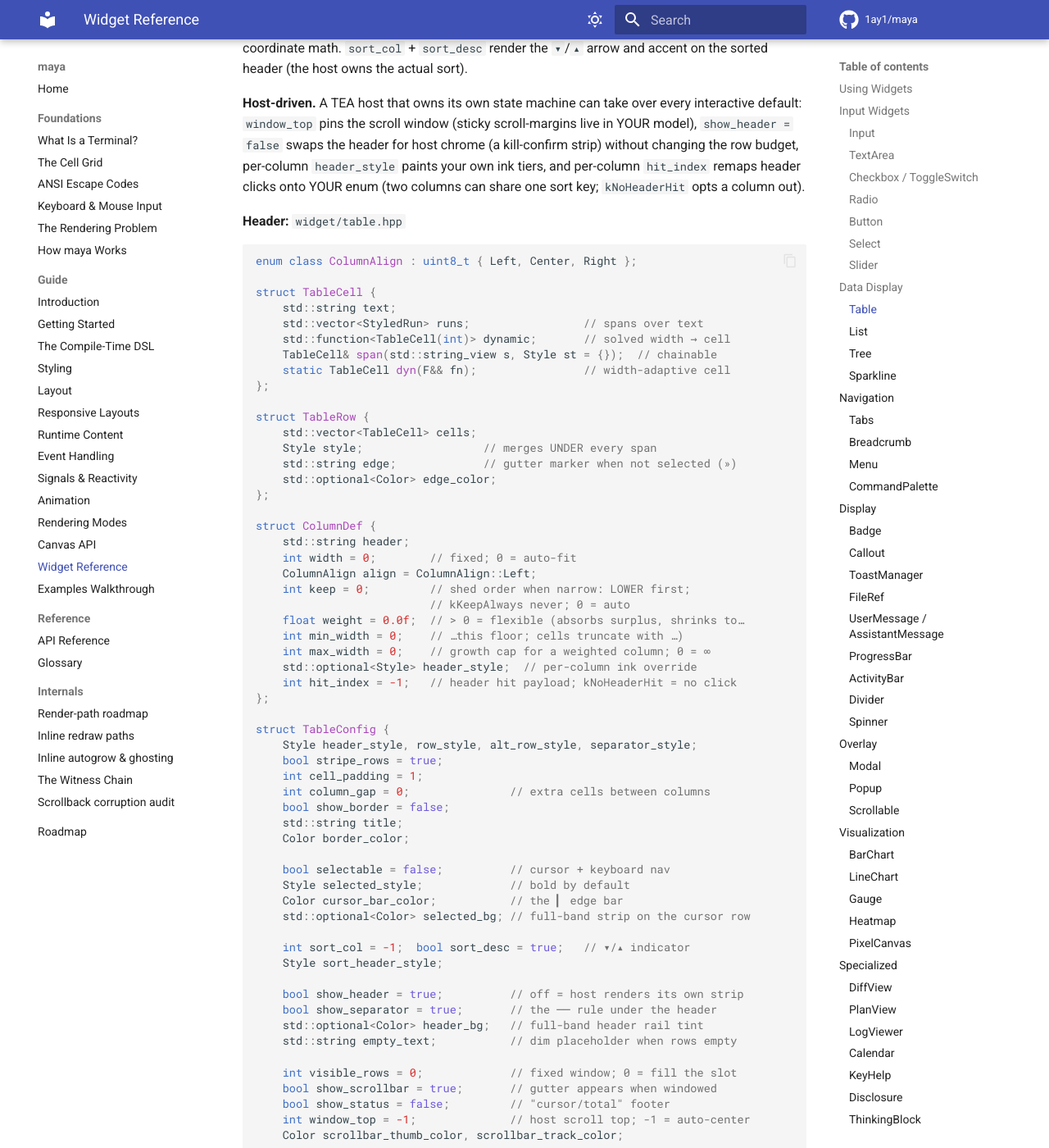
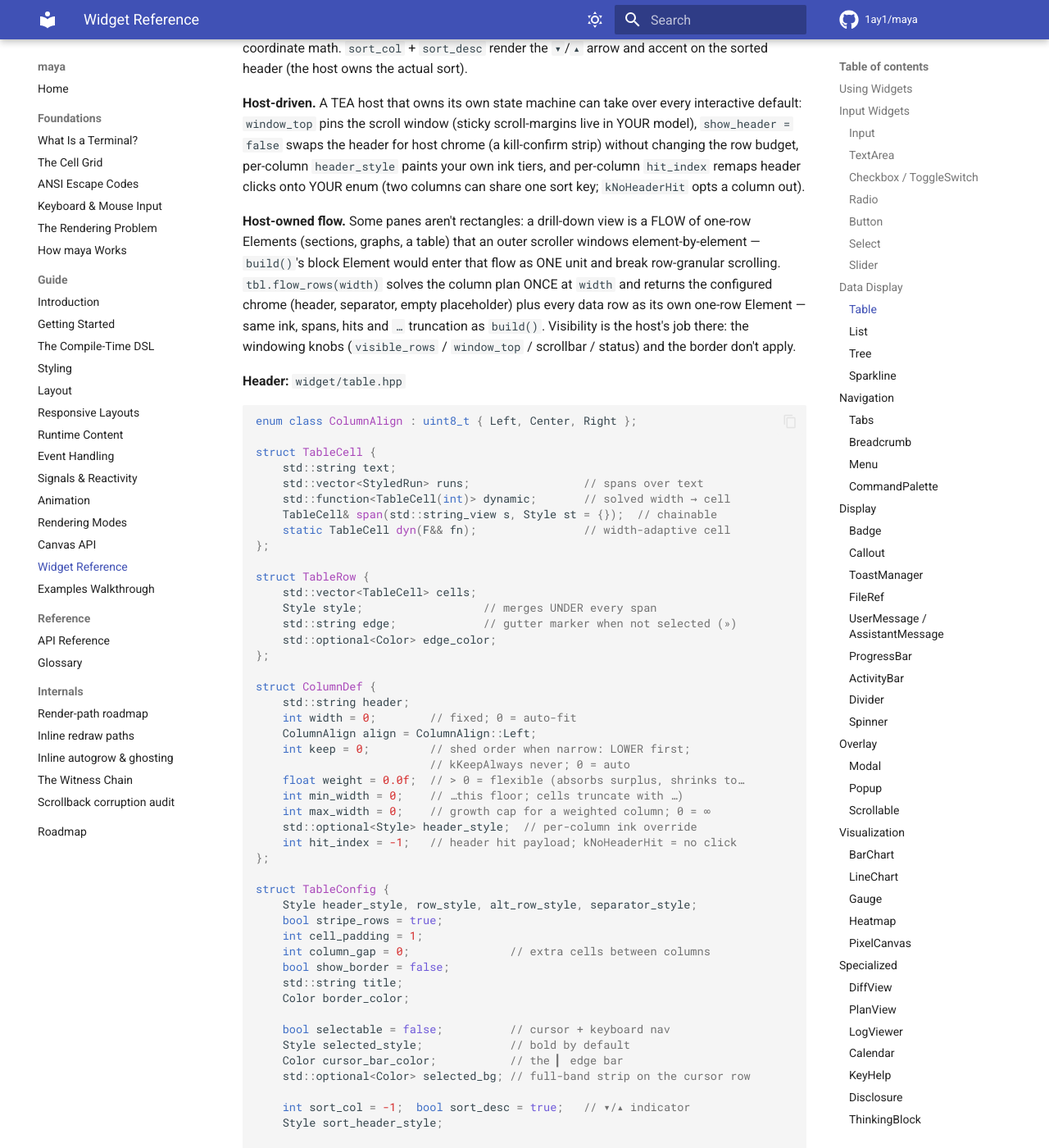
Before and after one commit to 1ay1/maya, an MkDocs documentation site: the page built from docs/13-widgets.md, in a window 1280 px wide and 1400 px high, scrolled down 5590 px. Shown: the whole window at 82% size. Built offline with MkDocs 1.6.1 and Material for MkDocs 9.7.7, drawn with Linux system fonts in a browser that asks for light colours; comment, search, counter and statistics services are not loaded; some of the changed text lies outside the part shown.

Commit message:
Table: flow_rows() — the table joins host-owned flows one row at a time
Not every host hands the table a rectangle. A drill-down pane is a FLOW
of one-row Elements (sections, sparklines, kv rows, a table) that an
outer scroller windows element-by-element; build()'s block Element
enters that flow as ONE unit, so the scroller can neither stride through
the table row-by-row nor count its height honestly. That gap kept
rockbottom's NET connections table hand-rolled — the last percent-guess
column solver (rest*38/100) left in the tree.

flow_rows(width) closes it: solve the column plan ONCE at the given
width, then return the configured chrome (header, separator rule, empty
placeholder) plus EVERY data row as its own one-row Element — same
append_cell ink, same spans, same …-truncation, same row hit rects and
cursor/zebra treatment as build(). Visibility is explicitly the host's
job in this mode: the windowing knobs (visible_rows / window_top /
scrollbar / status) and the border don't apply, exactly like
show_header=false already made header chrome the host's job.

Proof: /tmp/flow_rows_probe — every returned Element renders exactly one
row (hdr+sep+3 data), headerless flow, empty_text placeholder, and the
selectable ▎ cursor bar all hold; full example suite still builds.

````diff
--- a/docs/13-widgets.md
+++ b/docs/13-widgets.md
@@ -300,6 +300,17 @@
 per-column `header_style` paints your own ink tiers, and per-column
 `hit_index` remaps header clicks onto YOUR enum (two columns can share one
 sort key; `kNoHeaderHit` opts a column out).
+
+**Host-owned flow.** Some panes aren't rectangles: a drill-down view is a
+FLOW of one-row Elements (sections, graphs, a table) that an outer
+scroller windows element-by-element — `build()`'s block Element would
+enter that flow as ONE unit and break row-granular scrolling.
+`tbl.flow_rows(width)` solves the column plan ONCE at `width` and returns
+the configured chrome (header, separator, empty placeholder) plus every
+data row as its own one-row Element — same ink, spans, hits and `…`
+truncation as `build()`. Visibility is the host's job there: the
+windowing knobs (`visible_rows` / `window_top` / scrollbar / status) and
+the border don't apply.
 
 **Header:** `widget/table.hpp`
 
@@ -376,7 +387,7 @@
 `clear_rows()`, `row_count()`, `set_title(sv)`, `set_bordered(bool)`,
 `set_sort(col, desc)`, `selected()`, `set_selected(idx)`,
 `handle(KeyEvent)`, `on_change(fn)`, `on_activate(fn)`, `focus_node()`,
-`config()`.
+`config()`, `flow_rows(width)` (per-row Elements for host-owned flows).
 
 ```cpp
 // Classic static card — unchanged:
````
Also changed, not shown: API.md (+1 -1 lines), docs/11-api-reference.md (+1 -1 lines), 1 other file.
